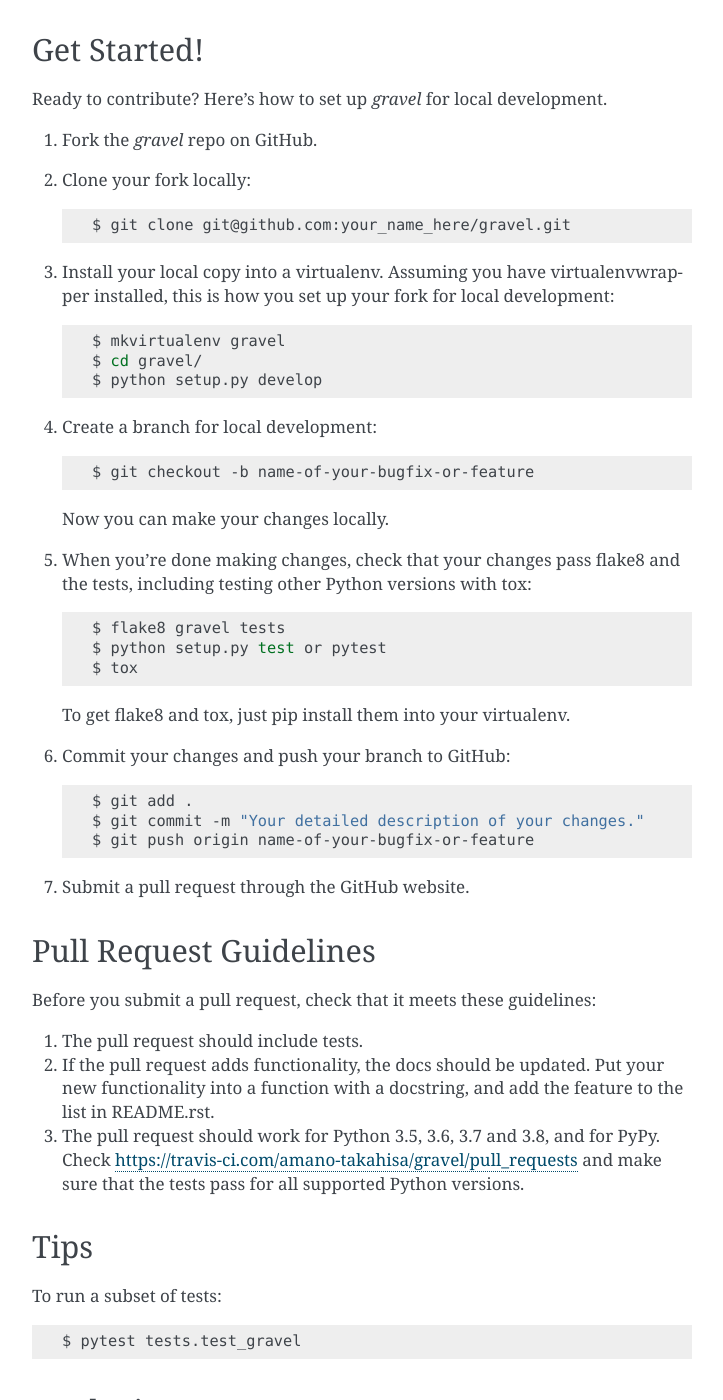
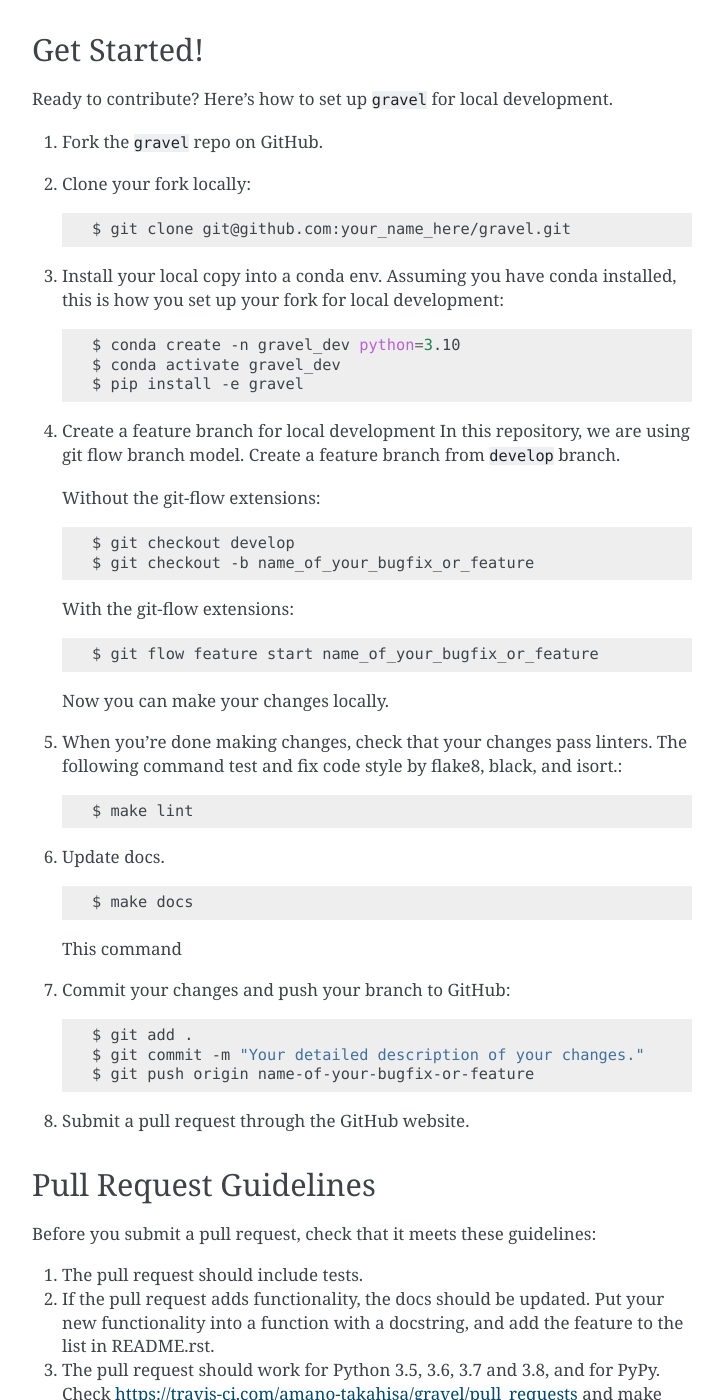
Before and after one commit to amano-takahisa/gravel, a Sphinx documentation site: the page built from docs/contributing.rst, in a window 1280 px wide and 1400 px high, scrolled down 1167 px. Shown: the whole window, without its empty margins (388-1111 px from the left). Built offline with Sphinx 7.4.7, drawn with Linux system fonts in a browser that asks for light colours.

```diff
--- a/CONTRIBUTING.rst
+++ b/CONTRIBUTING.rst
@@ -57,41 +57,52 @@ If you are proposing a feature:
 Get Started!
 ------------
 
-Ready to contribute? Here's how to set up `gravel` for local development.
+Ready to contribute? Here's how to set up ``gravel`` for local development.
 
-1. Fork the `gravel` repo on GitHub.
+1. Fork the ``gravel`` repo on GitHub.
 2. Clone your fork locally::
 
     $ git clone git@github.com:your_name_here/gravel.git
 
-3. Install your local copy into a virtualenv. Assuming you have virtualenvwrapper installed, this is how you set up your fork for local development::
+3. Install your local copy into a conda env. Assuming you have conda installed, this is how you set up your fork for local development::
 
-    $ mkvirtualenv gravel
-    $ cd gravel/
-    $ python setup.py develop
+    $ conda create -n gravel_dev python=3.10
+    $ conda activate gravel_dev
+    $ pip install -e gravel
 
-4. Create a branch for local development::
+4. Create a feature branch for local development
+   In this repository, we are using git flow branch model.
+   Create a feature branch from ``develop`` branch.
 
-    $ git checkout -b name-of-your-bugfix-or-feature
+   Without the git-flow extensions::
+
+    $ git checkout develop
+    $ git checkout -b name_of_your_bugfix_or_feature
+
+   With the git-flow extensions::
+
+    $ git flow feature start name_of_your_bugfix_or_feature
 
    Now you can make your changes locally.
 
-5. When you're done making changes, check that your changes pass flake8 and the
-   tests, including testing other Python versions with tox::
+5. When you're done making changes, check that your changes pass linters.
+   The following command test and fix code style by flake8, black, and isort.::
 
-    $ flake8 gravel tests
-    $ python setup.py test or pytest
-    $ tox
+    $ make lint
 
-   To get flake8 and tox, just pip install them into your virtualenv.
+6. Update docs. ::
 
-6. Commit your changes and push your branch to GitHub::
+     $ make docs
+
+   This command
+
+7. Commit your changes and push your branch to GitHub::
 
     $ git add .
     $ git commit -m "Your detailed description of your changes."
     $ git push origin name-of-your-bugfix-or-feature
 
-7. Submit a pull request through the GitHub website.
+8. Submit a pull request through the GitHub website.
 
 Pull Request Guidelines
 -----------------------
--- a/README.rst
+++ b/README.rst
@@ -9,6 +9,7 @@ This repository was created to personally learn about
 - GitHub Actions
 - Sphinx
 
+`gravel` library is gr is a dummy package created to learn these things, with no implementation.
 It is not useful for others.
 
 
--- a/gravel/__init__.py
+++ b/gravel/__init__.py
@@ -5,5 +5,5 @@ __email__ = "amano.takahisa@gmail.com"
 __version__ = "0.1.0"
 
 
-from gravel.raster import Raster
-from gravel.vector import Vector
+from gravel.raster import Raster  # noqa: F401
+from gravel.vector import Vector  # noqa: F401
```
Also changed, not shown: docs/gravel.rst (+16 -0 lines), 10 other files.
